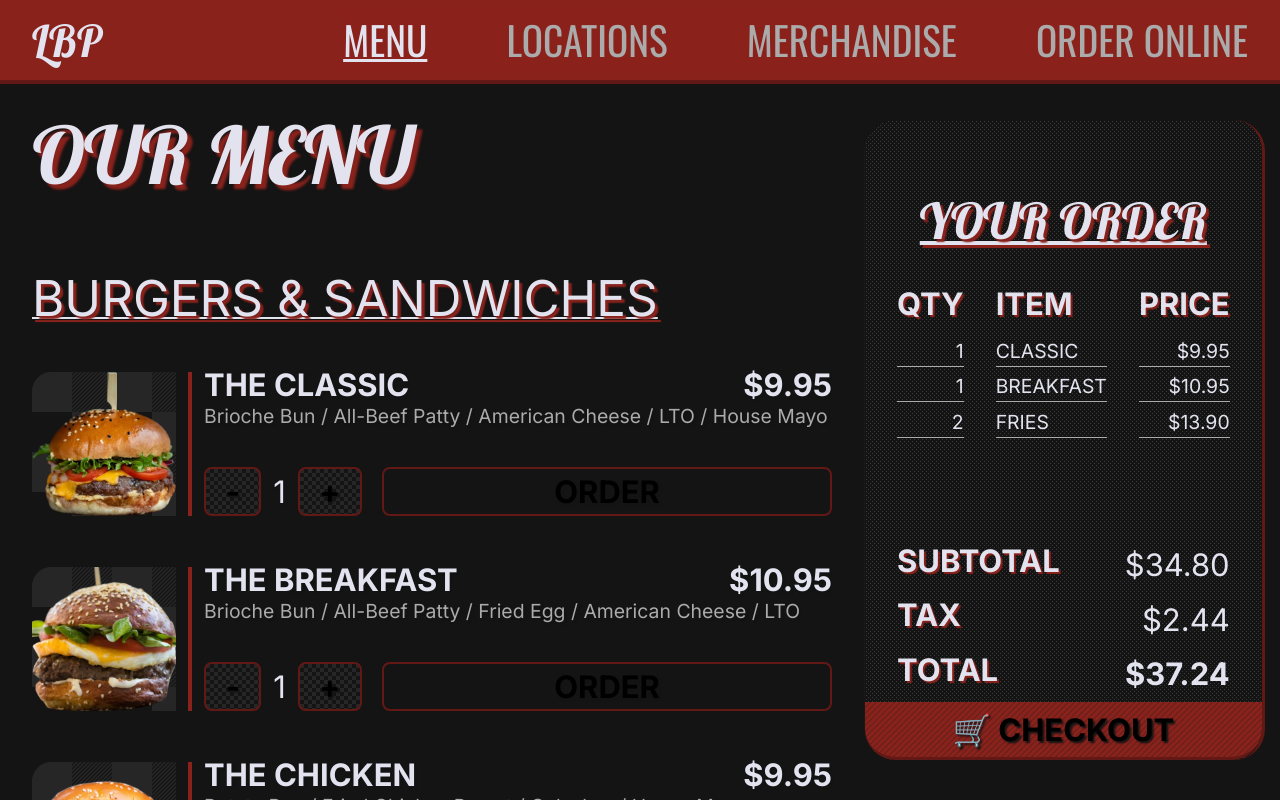
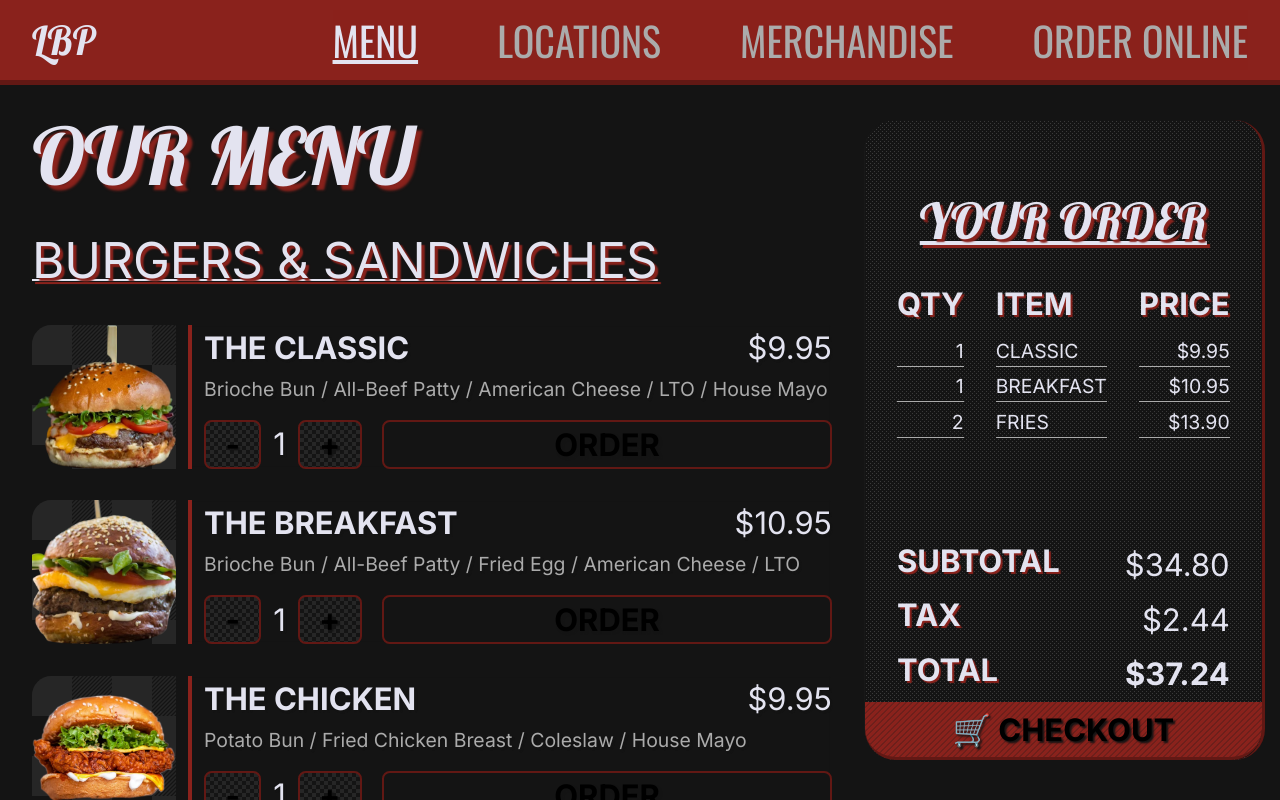
Before and after one commit to mhowen/lbp_demo, a Vue app: page / in a window 1280 px wide. Shown: the top 800 px of the page. Built offline with nearby package versions, Linux system fonts and the light colour scheme.

Commit message:
improve responsiveness on extremely short or narrow VPs

```diff
--- a/src/components/Header.vue
+++ b/src/components/Header.vue
@@ -14,7 +14,7 @@ const navtray_open = ref(false);
       <a>Order Online</a>
     </nav>
     <svg class="header__hamburger" @click="navtray_open = !navtray_open"
-      xmlns="http://www.w3.org/2000/svg" width="3.5em" height="3.5em" viewBox="0 0 24 24">
+      xmlns="http://www.w3.org/2000/svg" width="1.5em" height="1.5em" viewBox="0 0 24 24">
       <g fill="none" stroke="currentColor" stroke-linecap="round" stroke-width="1.5">
         <path d="M20 7H4"/>
         <path d="M20 12H4" opacity="0.5"/>
@@ -35,14 +35,15 @@ const navtray_open = ref(false);
   z-index: 999;
 
   background-color: var(--clr-primary);
-  border-bottom: 0.25em solid var(--clr-primary-mute);
+  border-bottom: 0.125em solid var(--clr-primary-mute);
+  font-size: clamp(2rem, 5vh, 2.75rem);
   padding-inline: var(--padding-inline-app);
 }
 .header__logo {
   cursor: pointer;
   font-family: Lobster, Oswald, Inter;
-  font-size: 2.75rem;
-  line-height: 1.25; /* makes centering goofy Lobster font easier */
+  font-size: 1em;
+  line-height: 1.25;
   user-select: none;
 }
 .header__nav {
@@ -57,7 +58,6 @@ const navtray_open = ref(false);
   backdrop-filter: blur(0.25rem);
   background-color: #8a221ce0;
   font-family: Oswald, Inter;
-  font-size: calc(var(--step-1) * var(--halfstep));
   text-transform: uppercase;
   transform: translateX(100%);
   transition: transform 250ms ease-in;
--- a/src/components/Menu.vue
+++ b/src/components/Menu.vue
@@ -49,13 +49,13 @@ const sides = [
     desc: "Georgia-Grown Vidalia Onion Rings / House Mayo",
     imgpath: rings,
   },
-]
+];
 </script>
 
 <template>
   <div class="page">
-    <h1 class="ff-deco">Our Menu</h1>
-    <h2>Burgers & Sandwiches</h2>
+    <h1 class="ff-deco mb-l">Our Menu</h1>
+    <h2 class="mb-l">Burgers & Sandwiches</h2>
     <div class="menu-list">
       <MenuItem
         v-for="i in sandwiches"
@@ -66,7 +66,7 @@ const sides = [
         :imgpath="i.imgpath"
       />
     </div>
-    <h2>Fries & Sides</h2>
+    <h2 class="mb-l">Fries & Sides</h2>
     <div class="menu-list">
       <MenuItem
         v-for="i in sides"
@@ -86,16 +86,19 @@ const sides = [
 .page {
   background-color: var(--clr-black);
   padding-inline: var(--padding-inline-app);
-  padding-block-start: var(--gap-xl);
+  padding-block: var(--gap-xl);
 }
 .menu-list > * {
-  margin-bottom: var(--gap-xxl);
+  margin-bottom: min(5vh, var(--gap-xl));
+}
+
+.mb-l {
+  margin-bottom: min(5vh, var(--gap-l));
 }
 
 h1,
 h2 {
   line-height: 1.00;
-  margin-block-end: var(--gap-l);
   text-shadow: 0.0625em 0.0625em 0.03125em var(--clr-primary);
 }
 h2 {
--- a/src/components/MenuItem.vue
+++ b/src/components/MenuItem.vue
@@ -23,9 +23,9 @@ defineProps({
   <div class="mitem">
     <img class="mitem__img" :src="imgpath" />
     <div class="mitem__content">
-      <div class="flexrow mb-s">
+      <div class="mitem__content__title flexrow mb-s">
         <h3>{{ name }}</h3>
-        <p class="style-h3">{{ price }}</p>
+        <p>{{ price }}</p>
       </div>
       <p class="mitem__content-desc">{{ desc }}</p>
       <div class="mitem__content-ctrl">
@@ -63,9 +63,10 @@ defineProps({
 
   backdrop-filter: blur(0.10rem);
   background-color: var(--clr-black-50);
-  border-inline-start: 4px solid var(--clr-primary);
-  padding-inline-start: var(--gap-m);
   text-shadow: 2px 2px 1px var(--clr-black);
+}
+.mitem__content__title > * {
+  font-size: calc(var(--step-0) * var(--halfstep));
 }
 .mitem__content-desc {
   flex-grow: 1;
@@ -80,4 +81,14 @@ defineProps({
 .mitem__content-ctrl > button:last-of-type {
   flex-grow: 1;
 }
+
+@media (min-width: 20rem) {
+  .mitem__content {
+    border-inline-start: 0.25em solid var(--clr-primary);
+    padding-inline-start: var(--gap-m);
+  }
+  .mitem__content__title > * {
+    font-size: var(--step-1);
+  }
+}
 </style>
--- a/src/style.css
+++ b/src/style.css
@@ -7,7 +7,8 @@
 
 :root {
   /* Bounds */
-  --header-height: 5rem;
+  /* --header-height: 5rem; */
+  --header-height: clamp(3rem, 10vh, 5rem);
   --max-width-mitem: 50rem;
   --padding-inline: clamp(1rem, 5vw, 2rem);
   --content-inline-max: 90rem;
@@ -85,7 +86,7 @@ body {
   font-size: var(--step-0);
   margin: 0;
   display: grid;
-  min-width: 320px;
+  /* min-width: 320px; */
   min-height: 100vh;
 }
 
```
